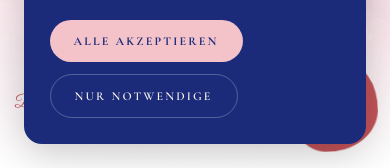
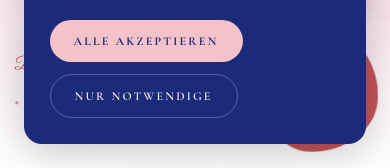
Before and after one commit to Myandr/floristik-koester, a Next.js app: page / in a window 390 px wide. Shown: the part 676-844 px from the top of the page. Built offline with nearby package versions, Linux system fonts and the light colour scheme.

Commit message:
fix: Adjust text size and layout in HeroSection for improved responsiveness and aesthetics

```diff
--- a/app/components/HeroSection.tsx
+++ b/app/components/HeroSection.tsx
@@ -115,7 +115,7 @@ export function HeroSection() {
         </p>
         <a
           href="/blumen-automaten"
-          className="hidden sm:inline-flex items-center gap-2 text-[0.72rem] md:text-[0.85rem] lg:text-[1rem]"
+          className="inline-flex items-center gap-2 text-[0.62rem] sm:text-[0.72rem] md:text-[0.85rem] lg:text-[1rem]"
           style={{
             fontFamily: "var(--font-cormorant)",
             color: "#1B2B7A",
@@ -136,12 +136,10 @@ export function HeroSection() {
         href="https://floristik-koester.lokalerflorist.de"
         target="_blank"
         rel="noopener noreferrer"
-        className="absolute z-40 flex items-center justify-center text-center"
+        className="absolute z-40 flex items-center justify-center text-center w-[120px] h-[120px] sm:w-[140px] sm:h-[140px] md:w-[170px] md:h-[170px] lg:w-[210px] lg:h-[210px]"
         style={{
           bottom: "1rem",
           right: "clamp(0.75rem, 3vw, 1.5rem)",
-          width: "clamp(92px, 18vw, 210px)",
-          height: "clamp(92px, 18vw, 210px)",
           borderRadius: "62% 38% 54% 46% / 44% 58% 42% 56%",
           background: "#C4545A",
           color: "#FAF4EE",
@@ -150,7 +148,7 @@ export function HeroSection() {
         }}
       >
         <span
-          className="text-[0.72rem] sm:text-[0.85rem] md:text-[1rem] lg:text-[1.1rem]"
+          className="text-[0.9rem] sm:text-[0.95rem] md:text-[1rem] lg:text-[1.1rem]"
           style={{
             fontFamily: "var(--font-cormorant)",
             letterSpacing: "0.12em",
```
